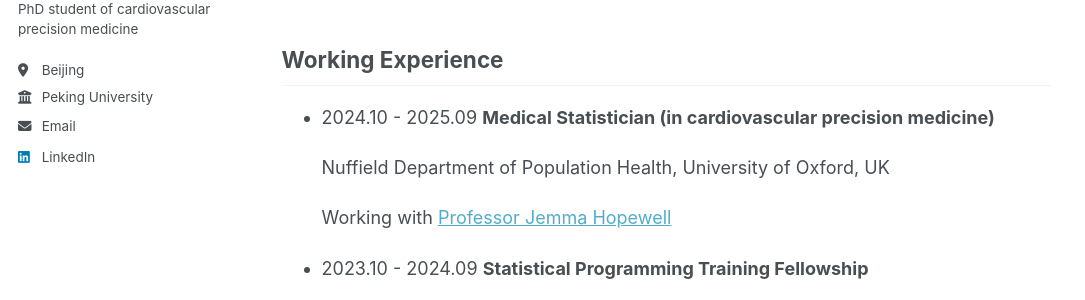
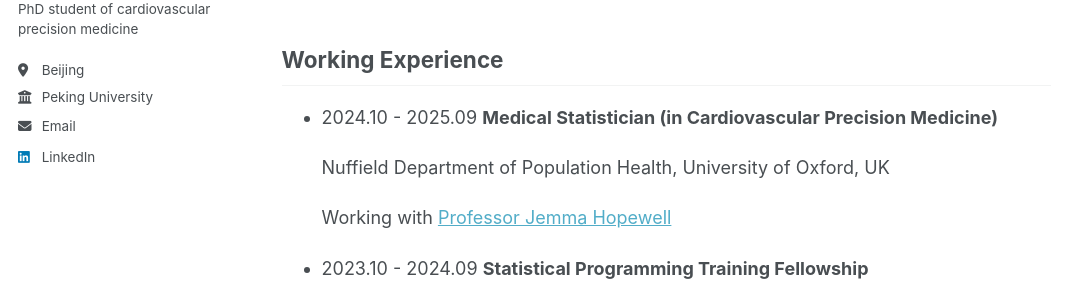
Before and after one commit to KZhub3/KZhub3.github.io, a Jekyll site: the page built from _pages/about.md, in a window 1280 px wide and 900 px high. Shown: the part 229-529 px from the top of the window, without its empty margins (0-1085 px from the left). Built offline with Jekyll 4.4.1, drawn with Linux system fonts in a browser that asks for light colours; a script that is not in the unit is left out.

```diff
--- a/_pages/about.md
+++ b/_pages/about.md
@@ -13,7 +13,7 @@ Her research interest focuses on using multi-modal data and deep learning method
 
 Working Experience
 ------
-- 2024.10 - 2025.09   **Medical Statistician (in cardiovascular precision medicine)**
+- 2024.10 - 2025.09   **Medical Statistician (in Cardiovascular Precision Medicine)**
 
   Nuffield Department of Population Health, University of Oxford, UK
 
```
